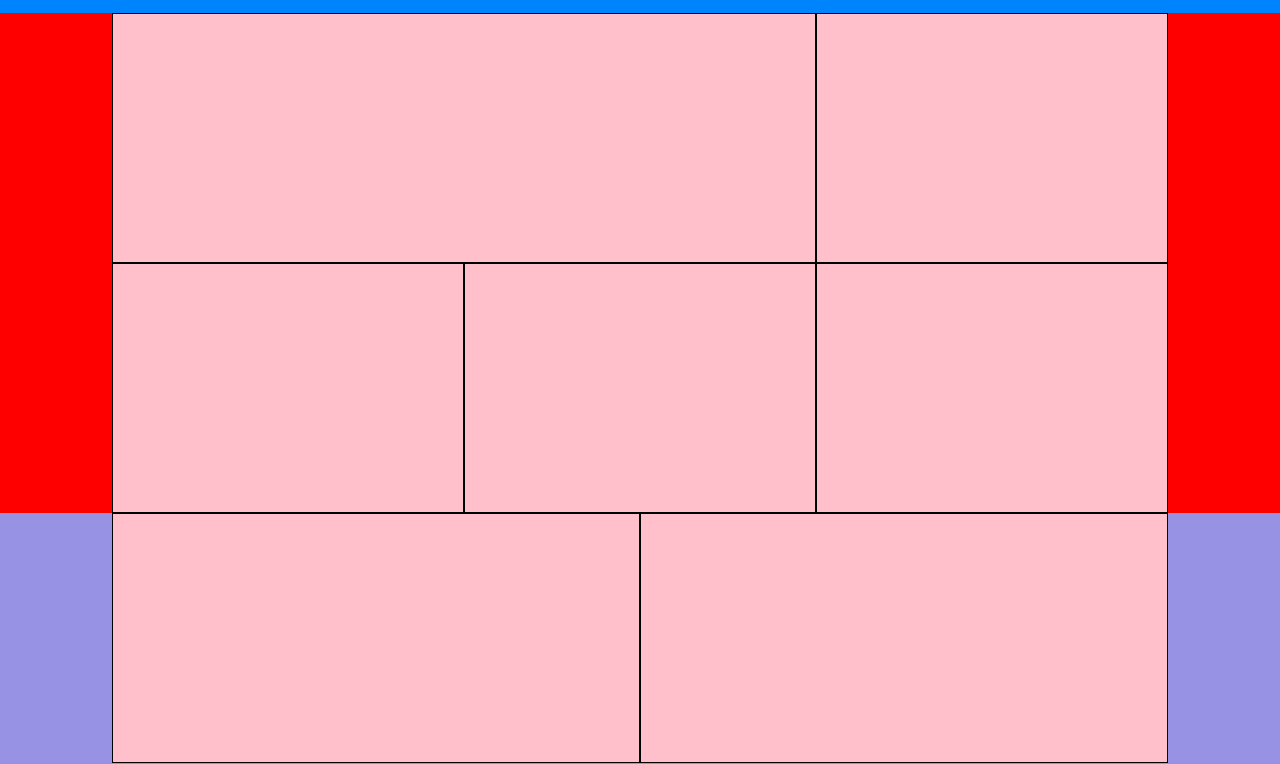
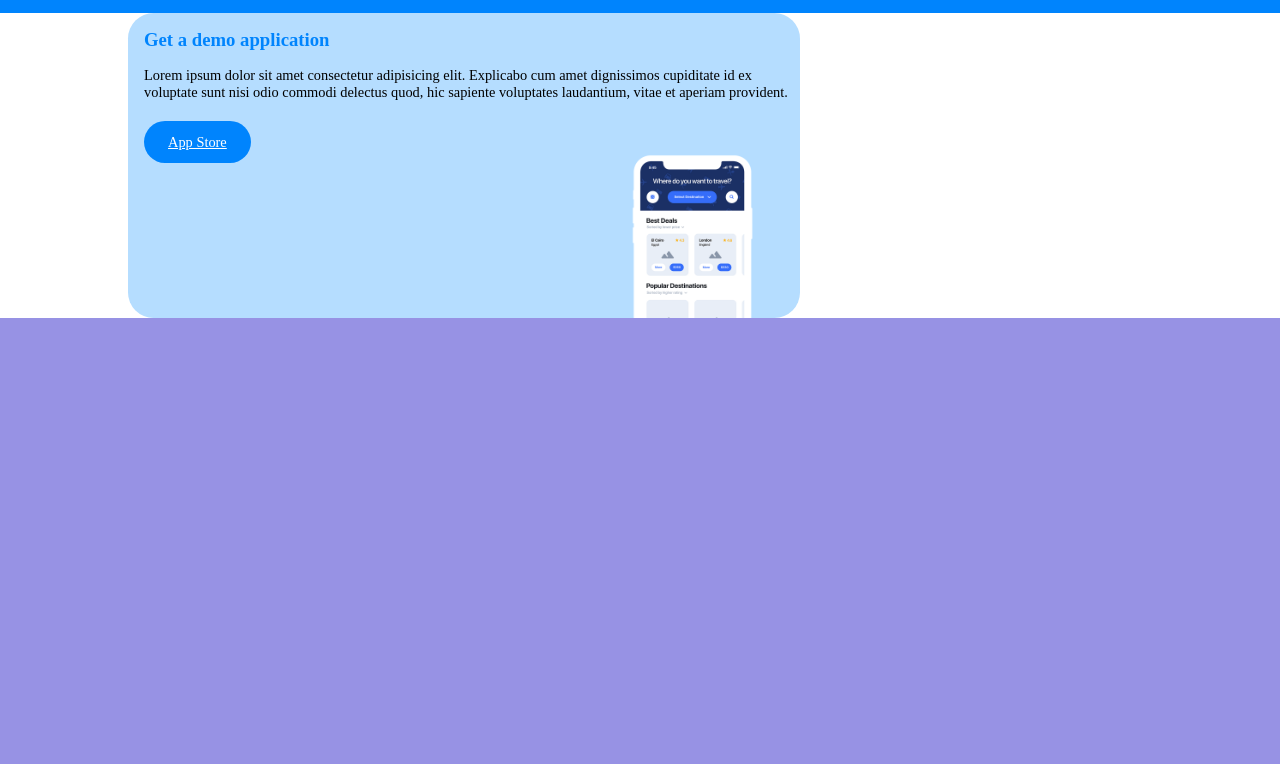
Before and after one commit to MarcoInchingoli89/htmlcss-responsive-layout, a plain HTML site: page index.html in a window 1280 px wide. Shown: the part 55-819 px from the top of the page. Drawn offline with Linux system fonts and the light colour scheme.

Commit message:
Add Section Demo RespLayout

```diff
--- a/assets/css/style.css
+++ b/assets/css/style.css
@@ -68,6 +68,36 @@ nav img {
 }
 
 /* Main */
+
+.card {
+    background-color: var(--demo--);
+    border-radius: 1.6rem;
+}
+
+.content_text {
+    text-align: left;
+}
+
+.card h3 {
+    color: var(--secondary--);
+    padding: 1rem;
+}
+
+.card p {
+    padding-bottom: 2rem;
+    padding-left: 1rem;
+    font-size: 0.9rem;
+}
+
+.card img {
+    width: 150px;
+    margin-right: 2rem;
+    float: right;
+}
+
+.card .btn_blue {
+    margin-left: 1rem;
+}
 
 .planning {
     background-color:var(--primary--);
@@ -146,13 +176,19 @@ footer {
     background-color: var(--bgwhite--);
   }
 
+  .clearfix::after {
+    content: "";
+    display: table;
+    clear: both;
+  }
+
 
 /* Debug */
 
-.debug .demo {
+/* .debug .demo {
     height: 500px;
     background-color: red;
-}
+} */
 
 .debug .planning {
     height: 500px;
@@ -190,11 +226,11 @@ footer {
     height: 200px;
 }
 
-.debug [class^="col"] {
+/* .debug [class^="col"] {
     background-color: pink;
     border: 1px solid black;
     height: 250px;
-}
+} */
 
 /* Responsive */
 
--- a/index.html
+++ b/index.html
@@ -33,7 +33,19 @@
     <section class="demo">
         <div class="container">
             <div class="row">
-                <div class="col_8 md_8 sm_12"></div>
+                <div class="col_8 md_8 sm_12">
+                    <div class="card clearfix">
+                        <div class="content_text">
+                            <h3>Get a demo application</h3>
+                            <p>Lorem ipsum dolor sit amet consectetur adipisicing elit. Explicabo cum amet dignissimos cupiditate id ex voluptate sunt nisi odio commodi delectus quod, hic sapiente voluptates laudantium, vitae et aperiam provident.</p>
+                            <a class="btn_blue" href="#">App Store</a>
+                        </div>
+
+                        <img src="./assets/img/phone.png" alt="">
+
+
+                    </div>
+                </div>
                 <div class="col_4 md_4 sm_12"></div>
                 <div class="col_4 md_4 sm_12"></div>
                 <div class="col_4 md_4 sm_12"></div>
```
